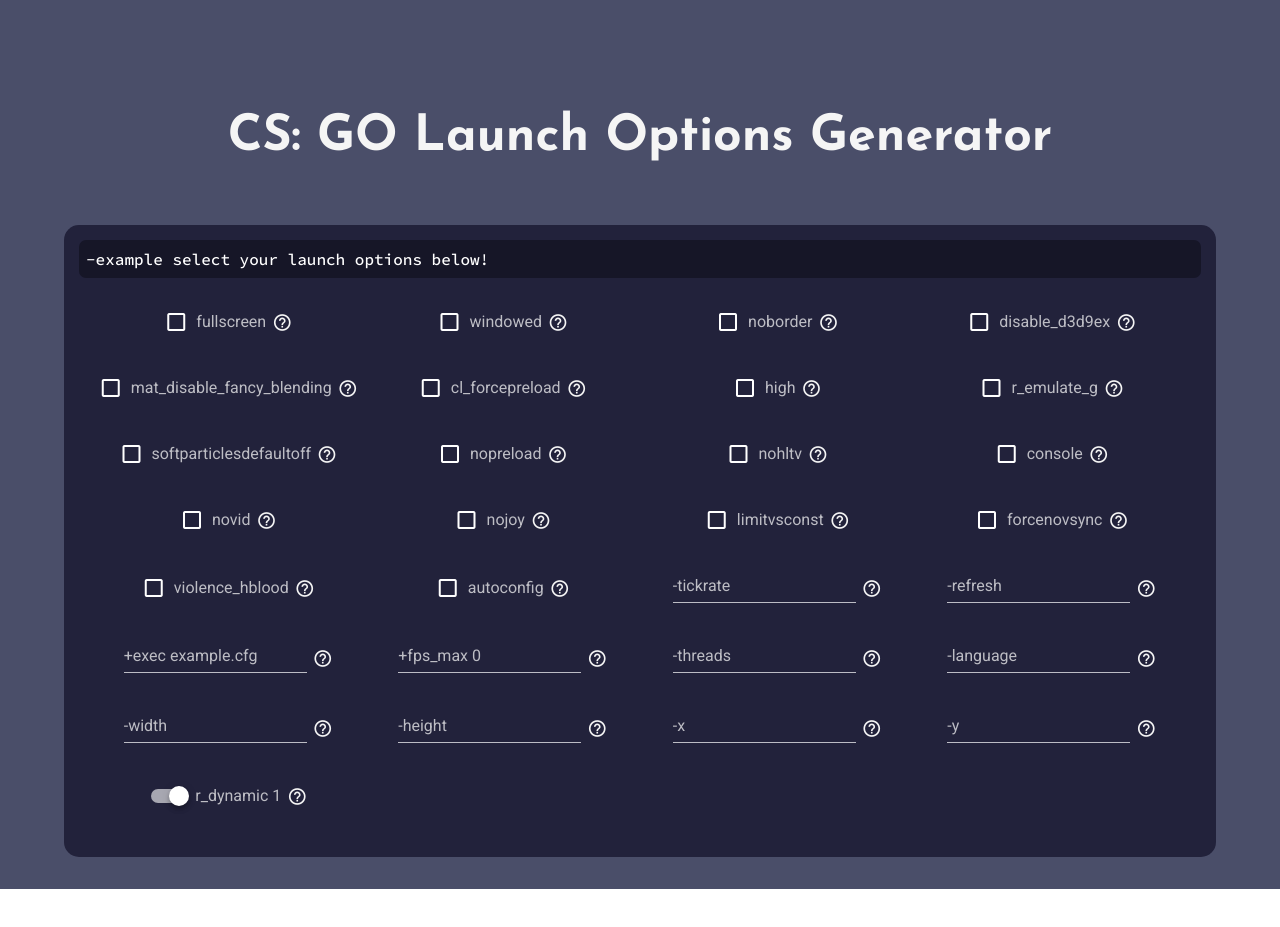
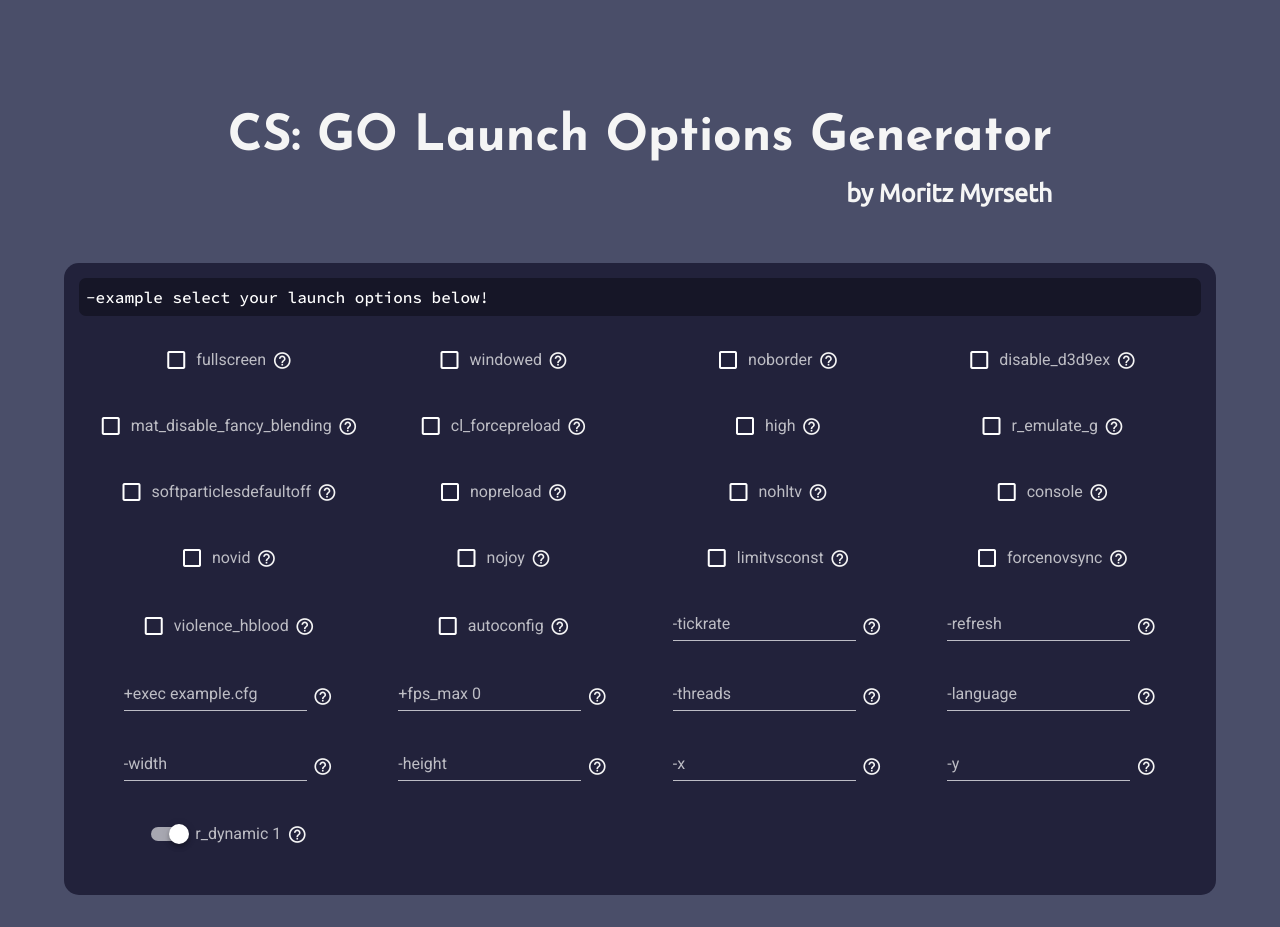
Before and after one commit to moritzmyrz/launchoptions-generator, a Vue app: page / in a window 1280 px wide. Before the commit the page ends 889 px from the top, so only its background shows below. Built offline with nearby package versions, Linux system fonts and the light colour scheme.

Commit message:
subtitle

```diff
--- a/src/App.vue
+++ b/src/App.vue
@@ -3,6 +3,9 @@
       <div id="app1">
         <h1 id="title">
           CS: GO Launch Options Generator
+          <h3>
+            by Moritz Myrseth
+          </h3>
         </h1>
         <Content></Content>
     </div>
@@ -28,6 +31,7 @@
 <style>
 
 @import url('https://fonts.googleapis.com/css2?family=Josefin+Sans:wght@700&display=swap');
+@import url('https://fonts.googleapis.com/css2?family=Ubuntu&display=swap');
 html {
   width: 100%;
   height: 100%;
@@ -57,9 +61,19 @@
   margin-bottom: 1em;
 }
 
+#title > h3 {
+  margin: 0;
+  font-size: 25px;
+  font-family: 'Ubuntu', sans-serif;
+  text-align: right;
+}
+
 @media screen and (max-width: 900px) {
   #title {
     font-size: 34px;
+  }
+  #title > h3 {
+    font-size: 17px;
   }
 }
 
```
